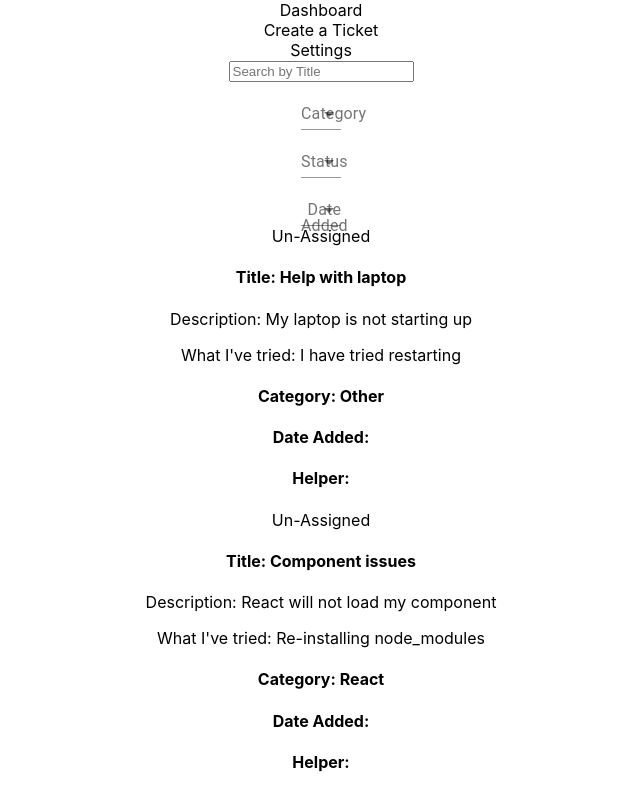
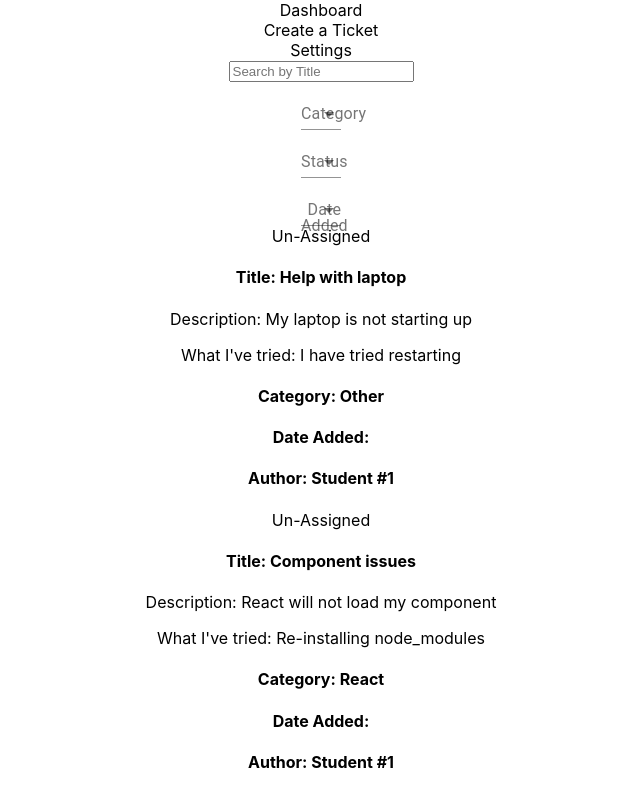
Before and after one commit to DevDeskQueue2/FrontEnd, a React (Create React App) app in the folder dev-desk-queue/: page /ticket-manager in a window 1280 px wide. Shown: the top 795 px of the page, without its empty margins (319-959 px from the left). Built offline with nearby package versions, Linux system fonts and the light colour scheme.

Commit message:
edit dialog is good before axios calls and stuff

```diff
--- a/dev-desk-queue/src/components/Tickets/TicketManager.js
+++ b/dev-desk-queue/src/components/Tickets/TicketManager.js
@@ -88,6 +88,11 @@ const TicketManager = props => {
         setCreateTicketOpen(true);
     }
 
+    const handleCloseEdit = () => {
+        setEditTicketOpen(false);
+        setTicketToEdit(initialInfo);
+    }
+
     const onTicketClick = id => {
         //this function will grab the ticket and populate the EditTicketDialog
         setTicketToEdit( tickets.filter( ticket => { return ticket.id === id } )[0])
@@ -99,7 +104,7 @@ const TicketManager = props => {
 
             <div className='ticket-manager'>
                 <SearchBar userType='helper' categories={['All', 'React', 'Financial', 'Other']}onSearchRequest={ (params) => doSearch(params)} />
-                <TicketList userType='student' tickets={ticketsToDisplay} onTicketClick={(id) => onTicketClick(id)}/>
+                <TicketList userType='helper' tickets={ticketsToDisplay} onTicketClick={(id) => onTicketClick(id)}/>
             </div>
 
             <UserSettingsDialog
@@ -119,7 +124,7 @@ const TicketManager = props => {
                 userType='student'
                 open={editTicketOpen}
                 categories={['React', 'Financial', 'Other']}
-                handleClose={() => setEditTicketOpen(false)}
+                handleClose={() => handleCloseEdit()}
                 onUserEditTicketRequest={ (info) => console.log(info)} />
 
         </div>
```
